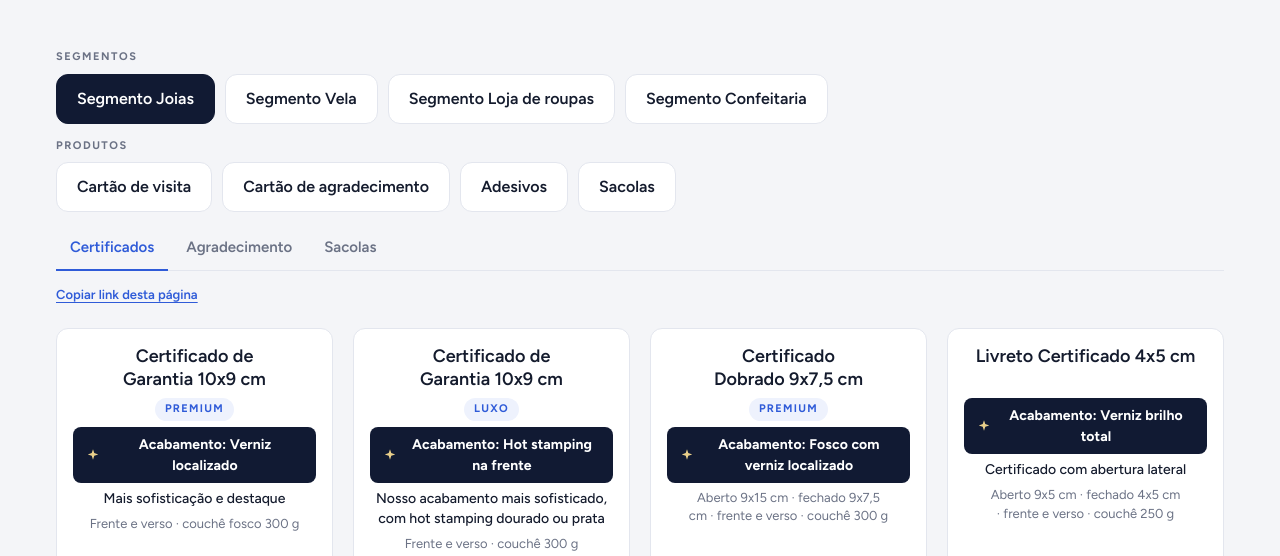
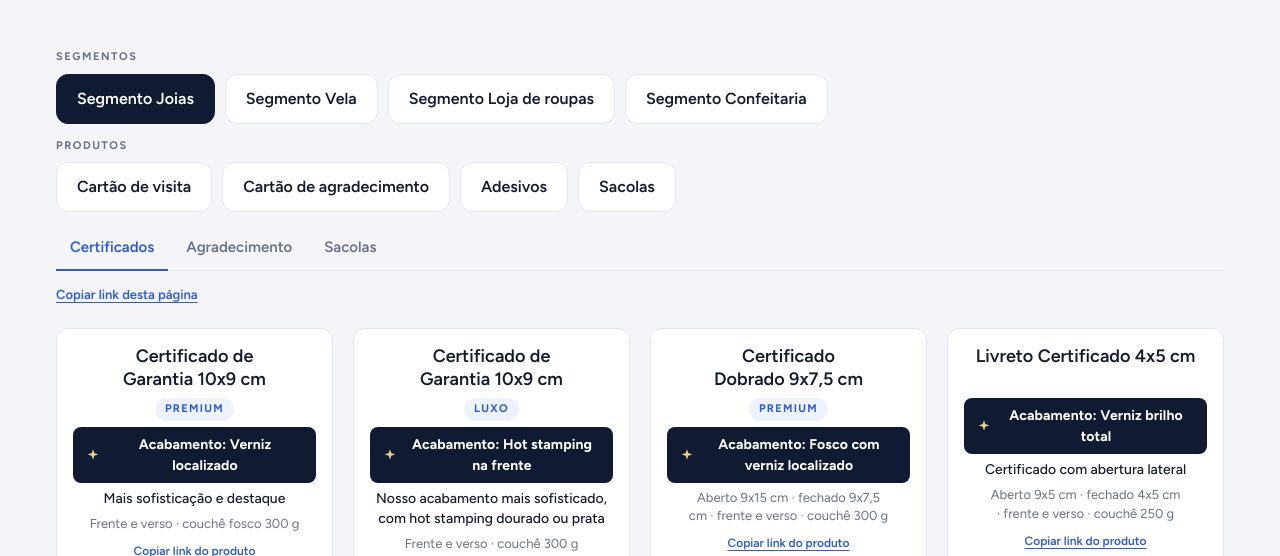
Before and after one commit to destinocriativo/catalogo-destino-criativo, a plain HTML site: page index.html in a window 1280 px wide. Shown: the part 244-800 px from the top of the page. Drawn offline with Linux system fonts and the light colour scheme.

Commit message:
Links curtos por produto, botão copiar link e adesivo hot na Confeitaria
Co-Authored-By: Claude Opus 5.5 <noreply@anthropic.com>
Claude-Session: https://claude.ai/code/session_017YfcwiakzV55E7cPe3aC3F

```diff
--- a/index.html
+++ b/index.html
@@ -67,6 +67,7 @@ header .wrap{display:flex;align-items:center;gap:16px;padding-block:18px}
 .cat-btns{display:flex;gap:10px;flex-wrap:wrap}
 .product{scroll-margin-top:160px;transition:box-shadow .3s}
 .product.is-focus{box-shadow:0 0 0 3px var(--accent)}
+.copy-prod{order:99;background:none;border:0;padding:2px 0 0;color:var(--accent);font-size:12px;font-weight:600;text-decoration:underline;text-underline-offset:3px}
 .share-row{display:flex;align-items:center;gap:10px;flex-wrap:wrap}
 .share-link{background:none;border:0;padding:0;color:var(--accent);font-weight:600;font-size:13px;text-decoration:underline;text-underline-offset:3px}
 .share-ok{font-size:13px;color:var(--muted);word-break:break-all}
@@ -349,6 +350,7 @@ const WHATSAPP = "5519982326042";
 const PRODUCTS = [
   {
     id: "certificado-10x9",
+    link: "certificado-premium",
     name: "Certificado de Garantia 10x9 cm",
     category: "Joias",          // categoria (botão grande)
     tab: "Certificados",        // aba dentro da categoria
@@ -366,6 +368,7 @@ const PRODUCTS = [
   },
   {
     id: "certificado-10x9-hot-stamping",
+    link: "certificado-luxo",
     name: "Certificado de Garantia 10x9 cm",
     category: "Joias",
     tab: "Certificados",
@@ -384,6 +387,7 @@ const PRODUCTS = [
   },
   {
     id: "certificado-dobrado-premium",
+    link: "certificado-dobrado",
     name: "Certificado Dobrado 9x7,5 cm",
     category: "Joias",
     tab: "Certificados",
@@ -401,6 +405,7 @@ const PRODUCTS = [
   },
   {
     id: "livreto-4x5",
+    link: "certificado-livreto",
     name: "Livreto Certificado 4x5 cm",
     category: "Joias",
     tab: "Certificados",
@@ -416,6 +421,7 @@ const PRODUCTS = [
   },
   {
     id: "flip-9x5-hot-stamping",
+    link: "certificado-flip",
     name: "Flip Certificado Duplo 9x5 cm",
     category: "Joias",
     tab: "Certificados",
@@ -433,6 +439,7 @@ const PRODUCTS = [
   },
   {
     id: "panfleto-agradecimento-9x14",
+    link: "panfleto",
     name: "Panfleto de Agradecimento 9x14 cm",
     category: "Joias",
     tab: "Agradecimento",
@@ -463,6 +470,7 @@ const PRODUCTS = [
   },
   {
     id: "cartao-visita-luxo",
+    link: "cartao-visita-luxo",
     name: "Cartão de Visita",
     category: "Cartão de visita",
     tab: "Todos os modelos",
@@ -480,6 +488,7 @@ const PRODUCTS = [
   },
   {
     id: "cartao-visita-essencial",
+    link: "cartao-visita-essencial",
     name: "Cartão de Visita",
     category: "Cartão de visita",
     tab: "Todos os modelos",
@@ -496,6 +505,7 @@ const PRODUCTS = [
   },
   {
     id: "cartao-visita-premium",
+    link: "cartao-visita-premium",
     name: "Cartão de Visita",
     category: "Cartão de visita",
     tab: "Todos os modelos",
@@ -513,6 +523,7 @@ const PRODUCTS = [
   },
   {
     id: "cartao-feed-premium",
+    link: "cartao-feed",
     name: "Cartão Feed",
     category: "Cartão de visita",
     tab: "Todos os modelos",
@@ -530,6 +541,7 @@ const PRODUCTS = [
   },
   {
     id: "cartao-corte-personalizado",
+    link: "cartao-corte",
     name: "Cartão com Corte Personalizado",
     category: "Cartão de visita",
     tab: "Todos os modelos",
@@ -545,6 +557,7 @@ const PRODUCTS = [
   },
   {
     id: "vela-agradecimento-cuidados-premium",
+    link: "vela-cartao-premium",
     name: "Cartão Agradecimento + Cuidados 10x9 cm",
     category: "Vela",
     tab: "Cartões",
@@ -562,6 +575,7 @@ const PRODUCTS = [
   },
   {
     id: "vela-agradecimento-cuidados-essencial",
+    link: "vela-cartao-essencial",
     name: "Cartão Agradecimento + Cuidados 10x9 cm",
     category: "Vela",
     tab: "Cartões",
@@ -579,6 +593,7 @@ const PRODUCTS = [
   },
   {
     id: "tag-roupas-9x5-premium",
+    link: "tag-roupa-premium",
     name: "Tag 9x5 cm",
     category: "Loja de roupas",
     tab: "Tags",
@@ -595,6 +610,7 @@ const PRODUCTS = [
   },
   {
     id: "tag-roupas-9x5-essencial",
+    link: "tag-roupa-essencial",
     name: "Tag 9x5 cm",
     category: "Loja de roupas",
     tab: "Tags",
@@ -611,6 +627,7 @@ const PRODUCTS = [
   },
   {
     id: "vela-adesivo-vinil",
+    link: "adesivo-vinil",
     name: "Adesivo Vinil",
     category: "Vela",
     tab: "Adesivo",
@@ -639,6 +656,7 @@ const PRODUCTS = [
   },
   {
     id: "sacola-pequena",
+    link: "sacola-pequena",
     name: "Sacola Pequena",
     category: "Joias",
     tab: "Sacolas",
@@ -675,6 +693,7 @@ const PRODUCTS = [
   },
   {
     id: "sacola-media",
+    link: "sacola-media",
     name: "Sacola Média",
     category: "Loja de roupas",
     tab: "Sacolas",
@@ -710,6 +729,7 @@ const PRODUCTS = [
   },
   {
     id: "cartao-agradecimento-luxo",
+    link: "agradecimento-luxo",
     name: "Cartão de Agradecimento 10x9 cm",
     category: "Cartão de agradecimento",
     tab: "Todos os modelos",
@@ -733,6 +753,7 @@ const PRODUCTS = [
   },
   {
     id: "cartao-agradecimento-essencial",
+    link: "agradecimento-essencial",
     name: "Cartão de Agradecimento 10x9 cm",
     category: "Cartão de agradecimento",
     tab: "Todos os modelos",
@@ -755,6 +776,7 @@ const PRODUCTS = [
   },
   {
     id: "fita-cetim-personalizada",
+    link: "fita-cetim",
     name: "Fita de Cetim Personalizada",
     category: "Confeitaria",
     tab: "Fita de cetim",
@@ -781,6 +803,7 @@ const PRODUCTS = [
   },
   {
     id: "adesivo-fecha-caixa-10x5",
+    link: "adesivo-fecha-caixa",
     name: "Adesivo Fecha Caixa 10x5 cm",
     category: "Adesivos",
     tab: "Todos os modelos",
@@ -797,6 +820,7 @@ const PRODUCTS = [
   },
   {
     id: "adesivo-pote-pate-6x4",
+    link: "adesivo-pote-pate",
     name: "Adesivo para Pote Patê",
     category: "Vela",
     tab: "Adesivo",
@@ -821,6 +845,7 @@ const PRODUCTS = [
   },
   {
     id: "adesivo-pote-whisky-5x6",
+    link: "adesivo-pote-whisky",
     name: "Adesivo para Pote Whisky",
     category: "Vela",
     tab: "Adesivo",
@@ -855,6 +880,7 @@ const PRODUCTS = [
   },
   {
     id: "tag-confeitaria-4x48",
+    link: "tag-confeitaria",
     name: "Tag Personalizada 4x4,8 cm",
     category: "Confeitaria",
     tab: "Tag",
@@ -875,7 +901,7 @@ const PRODUCTS = [
     name: "Adesivo Bopp Fosco com Hot Stamping",
     category: "Adesivos",
     tab: "Todos os modelos",
-    also: [{ category: "Vela", tab: "Adesivo" }],
+    also: [{ category: "Vela", tab: "Adesivo" }, { category: "Confeitaria", tab: "Adesivo" }],
     finish: "Hot stamping",
     desc: "Adesivo em bopp fosco. Escolha o tamanho e a cor do hot stamping",
     spec: "Bopp fosco · 1 arte por tiragem",
@@ -1015,6 +1041,12 @@ function focusProduct(){
 function setHash(){ try { history.replaceState(null, "", "#" + pageSlug(curCat, curTab)); } catch (e) {} }
 window.addEventListener("hashchange", () => { if (fromHash()) { renderFilters(); renderGrid(); focusProduct(); } });
 function go(c, t){ curCat = c; curTab = t ?? tabsOf(c)[0]; setHash(); renderFilters(); renderGrid(); }
+$("grid").addEventListener("click", async e => {
+  const b = e.target.closest(".copy-prod"); if (!b) return;
+  const url = location.href.split("#")[0] + "#" + b.dataset.link;
+  try { await navigator.clipboard.writeText(url); toast("Link do produto copiado"); }
+  catch (err) { toast(url); }
+});
 $("copyLink").addEventListener("click", async () => {
   const url = location.href.split("#")[0] + "#" + pageSlug(curCat, curTab);
   try { await navigator.clipboard.writeText(url); $("copyOk").textContent = "Link copiado"; }
@@ -1043,7 +1075,7 @@ function renderGrid(){
     const m = (sz && (sz.image || sz.video) && sz) || (p.placeMedia && p.placeMedia[curCat]) || p;
     return `<article class="product" data-id="${p.id}">
       <h3>${p.name}</h3>
-      ${true ? `<div class="sub">${p.tier || p.highlight ? `<div class="pills">${p.tier ? `<span class="tier-pill">${p.tier}</span>` : ""}${p.highlight ? `<span class="hl-pill">★ ${p.highlight}</span>` : ""}</div>` : ""}${p.finish ? `<span class="finish"><svg width="14" height="14" viewBox="0 0 24 24" fill="currentColor" aria-hidden="true"><path d="M12 2l2.2 6.6L21 11l-6.8 2.4L12 20l-2.2-6.6L3 11l6.8-2.4z"/></svg>Acabamento: ${p.finish}</span>` : ""}${p.desc ? `<p class="desc">${p.desc}</p>` : ""}${p.spec ? `<p>${p.spec}</p>` : ""}</div>` : ""}
+      ${true ? `<div class="sub"><button type="button" class="copy-prod" data-link="${p.link || p.id}">Copiar link do produto</button>${p.tier || p.highlight ? `<div class="pills">${p.tier ? `<span class="tier-pill">${p.tier}</span>` : ""}${p.highlight ? `<span class="hl-pill">★ ${p.highlight}</span>` : ""}</div>` : ""}${p.finish ? `<span class="finish"><svg width="14" height="14" viewBox="0 0 24 24" fill="currentColor" aria-hidden="true"><path d="M12 2l2.2 6.6L21 11l-6.8 2.4L12 20l-2.2-6.6L3 11l6.8-2.4z"/></svg>Acabamento: ${p.finish}</span>` : ""}${p.desc ? `<p class="desc">${p.desc}</p>` : ""}${p.spec ? `<p>${p.spec}</p>` : ""}</div>` : ""}
       <div class="photo${m.video || m.image ? " media" : ""}${p.fit === "contain" ? " fit-contain" : ""}">
         <span class="tag">${tabsOf(curCat).length > 1 ? curTab : curCat}</span>
         ${p.finish ? `<span class="finish-photo">${p.finish}</span>` : ""}
```
